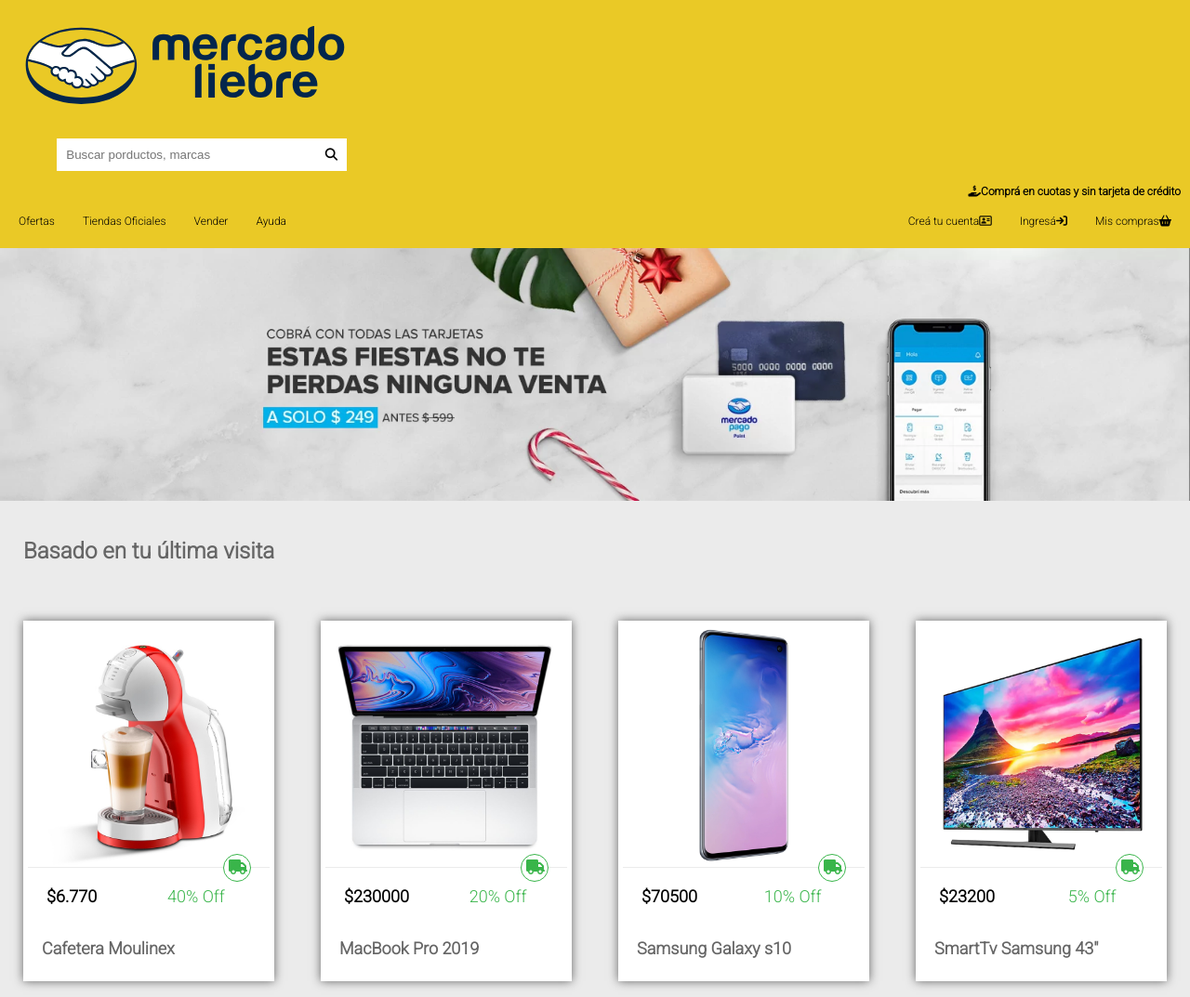
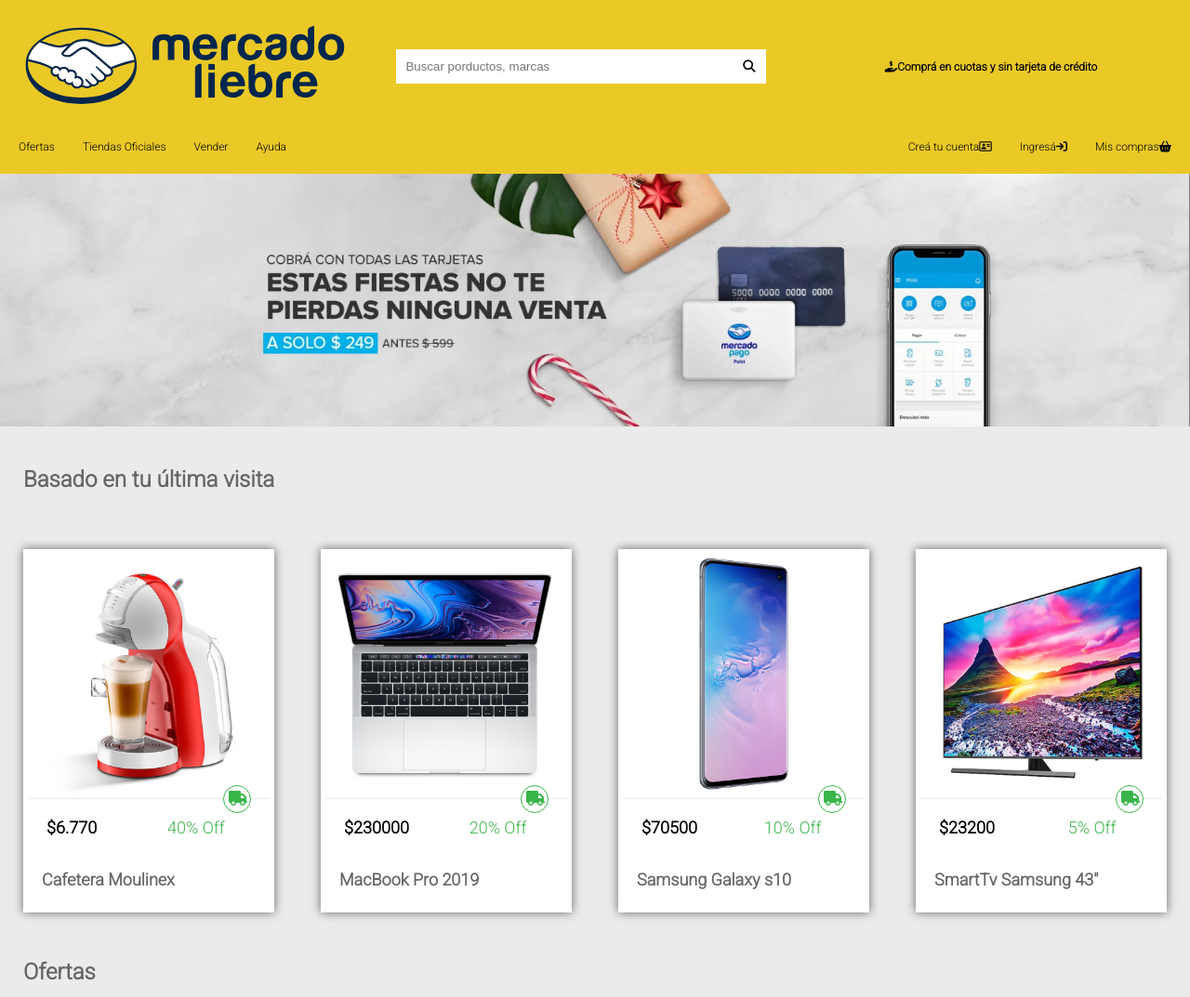
Before and after one commit to BelenAlegrette/micro-desafio-code-review-mercado-liebre, a website: page views/home.html in a window 1280 px wide. Shown: the top 1073 px of the page at 93% size. Drawn offline with Linux system fonts and the light colour scheme.

Commit message:
Update styles.css

```diff
--- a/public/css/styles.css
+++ b/public/css/styles.css
@@ -6,57 +6,57 @@
 
 .w-50{
   width: 50%;
-  display: block;
-
 }
 
 .w-100{
   width: 100%;
-  display: block;
 }
 
 body{
   font-family: 'Roboto', sans-serif;
   background-color: #ebebeb;
-  font-size: 16px;
+  font-size: 12px;
 }
 
 /*HEADER*/
 .bg-yellow{
   background-color: #EAC926;
   padding: 10px;
-  text-align: center;
-}
+  display: flex;
+  flex-wrap: wrap;
+  justify-content: space-between;
+  }
 
 .texto-header{
-  text-align: right;
+  text-align: center;
+  margin: 15px;
+  width: 100%;
 }
 
 .logo{
   padding: 15px;
-  width: 165px;
 }
 
 .buscar{
-  padding: 15px;
   align-self: center;
   display: flex;
-  justify-content: end;
+  justify-content: center;
   width: 50%;
   flex-grow: 0.20;
+  margin: auto;
 }
 
 .input-buscar{
   padding: 10px;
   border: none;
   width: 80%;
+  flex-grow: 1;
 }
 
 .button-buscar{
   background-color: white;
-  padding: 10px;
+  padding: 11px;
   border: none;
-  margin: 0px;
 }
 
 
@@ -110,16 +110,6 @@
   padding:15px;
   line-height: 25px;
   font-size: 18px;
-}
-
-.main-header{
-  width: 90vw;
-  margin: auto;
-  padding: 20px;
-  display: flex;
-  flex-wrap: wrap;
-  justify-content: space-between;
-  align-items: center;
 }
 
 
@@ -221,11 +211,11 @@
   text-align: center;
   background-color: #FFF;
   display: flex;
+  justify-content: space-between;
+  align-items: center;
   padding: 40px 40px;
-  align-items: center;
   margin-top:30px;
 }
-
 
 .iconos-footer{
   font-size: 30px;
@@ -256,7 +246,7 @@
 
 /*LOGIN*/
 
-.formulario-register{/*ver xq es body-form*/
+.formulario-register{
   display: flex;
   flex-wrap: wrap;
   align-items: flex-start;
@@ -426,19 +416,14 @@
 .texto-header{
   align-self: center;
   font-size: 12px;
-}
-
-.listas{
-  display: flex;
-  justify-content: space-between;
-  flex-direction: row;
-  flex-wrap: wrap;
+  width: 30%;
 }
 
 .main-header{
   margin: 0px;
   justify-content: center;
 }
+
 .burger-menu{
   display: none;
 }
@@ -452,7 +437,8 @@
   display: inline-block;
   width: 100%;
 }
-  .buscar{
+
+ .buscar{
   width: 30%;
 }
 
```
